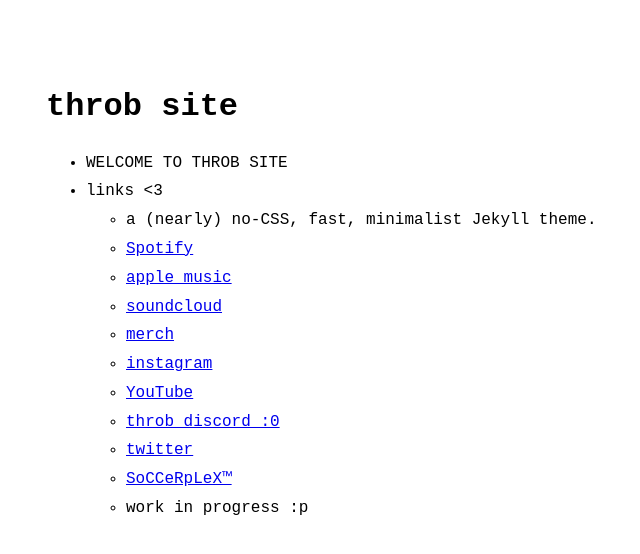
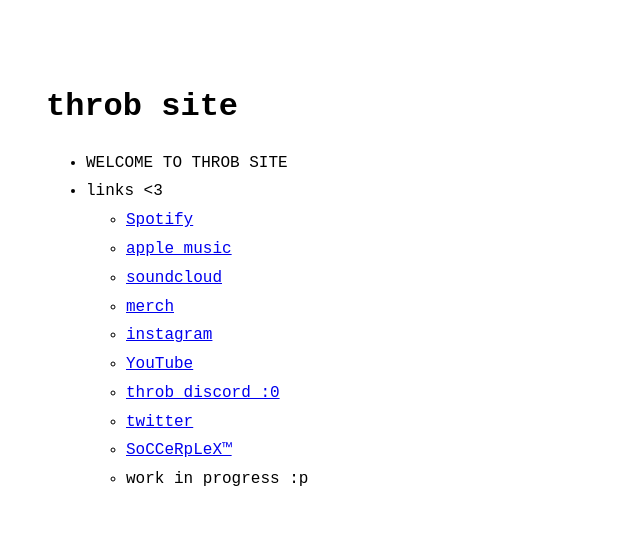
Before and after one commit to straw63rry/straw63rry.github.io, a Jekyll site: the page built from index.md, in a window 1280 px wide. Shown: the top 554 px of the page, without its empty margins (274-914 px from the left). Built offline with Jekyll 4.4.1, drawn with Linux system fonts in a browser that asks for light colours; our own code applies the rules of GitHub Pages for plain Markdown files.

Commit message:
Update menu.yml

```diff
--- a/_data/menu.yml
+++ b/_data/menu.yml
@@ -2,7 +2,6 @@ entries:
   - title: WELCOME TO THROB SITE
   - title: links <3
     entries:
-      - title: a (nearly) no-CSS, fast, minimalist Jekyll theme.
       - title: Spotify
         url: https://open.spotify.com/artist/0ZtlFgMn5jOPhUpHfXC0Ns
       - title: apple music
```
